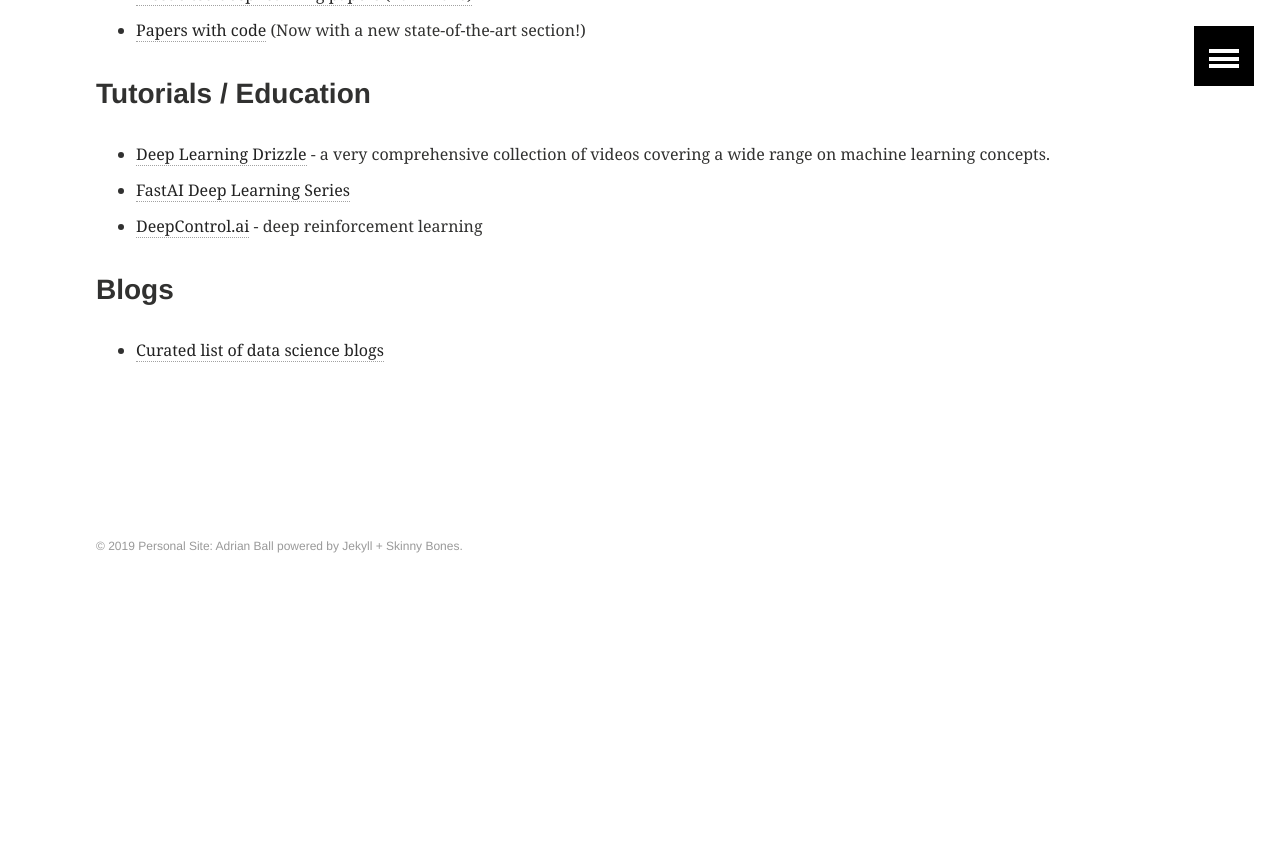
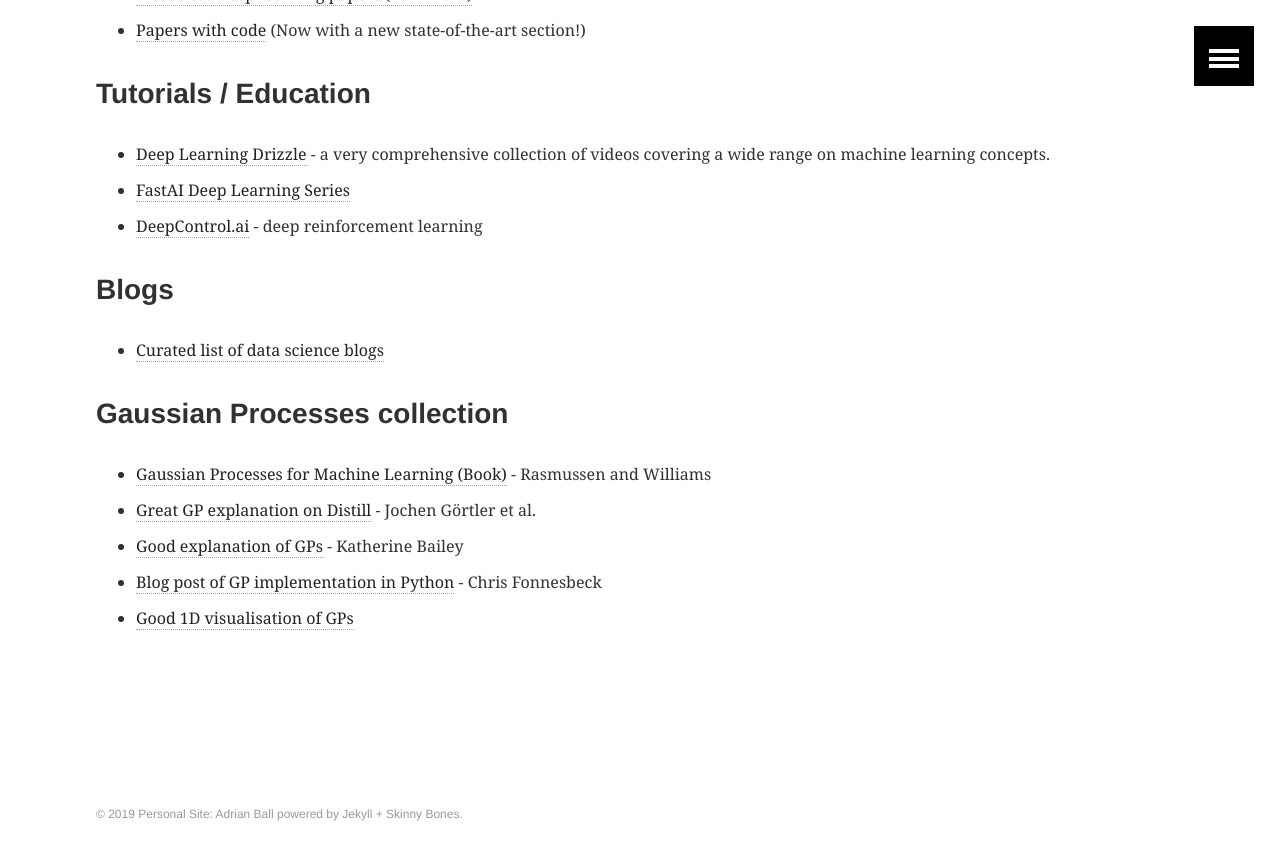
Before and after one commit to Adrian-Ball/adrian-ball.github.io, a Jekyll site: the page built from useful-links/index.html, in a window 1280 px wide and 900 px high, scrolled down 710 px. Shown: the top 860 px of the window. Built offline with Jekyll 4.4.1, drawn with Linux system fonts in a browser that asks for light colours; before the commit the page ends 1342 px from its top, so only the background shows below that.

Commit message:
Added GP related links

```diff
--- a/useful-links/index.html
+++ b/useful-links/index.html
@@ -42,3 +42,13 @@
 <ul>
 	<li> <a href='https://github.com/rushter/data-science-blogs'> Curated list of data science blogs</a> </li>
 </ul>
+
+<h3> Gaussian Processes collection </h3>
+
+<ul>
+	<li> <a href='http://www.gaussianprocess.org/gpml/'> Gaussian Processes for Machine Learning (Book)</a> - Rasmussen and Williams
+	<li> <a href='https://distill.pub/2019/visual-exploration-gaussian-processes/'> Great GP explanation on Distill</a> - Jochen Görtler et al.
+	<li> <a href='http://katbailey.github.io/post/gaussian-processes-for-dummies/''> Good explanation of GPs</a> - Katherine Bailey
+	<li> <a href='https://blog.dominodatalab.com/fitting-gaussian-process-models-python/'> Blog post of GP implementation in Python</a> - Chris Fonnesbeck
+	<li> <a href='http://www.tmpl.fi/gp/'> Good 1D visualisation of GPs</a> </li>
+</ul>
```
